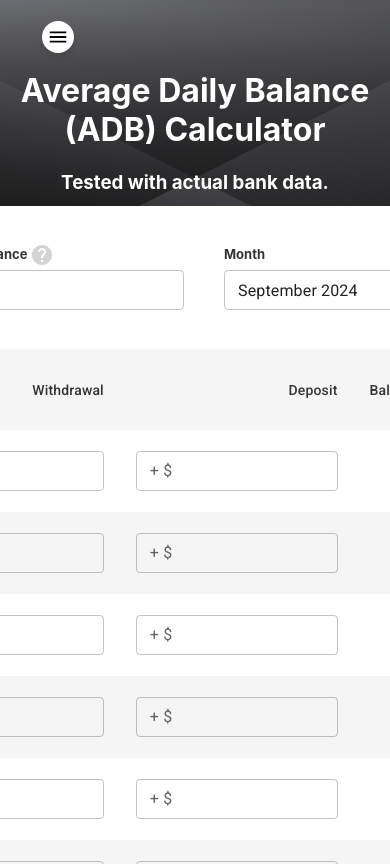
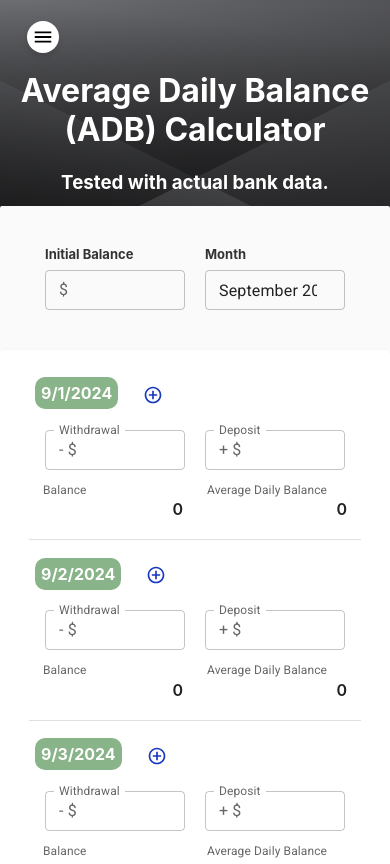
Before and after one commit to wopni1021/average-daily-balance-calculator, a React (Create React App) app in the folder my-app/: page / in a window 390 px wide. Built offline with nearby package versions, Linux system fonts and the light colour scheme.

Commit message:
[MB] Styling for table

```diff
--- a/my-app/src/App.scss
+++ b/my-app/src/App.scss
@@ -34,6 +34,12 @@
     display: flex;
     flex-direction: column;
   }
+
+  @media (max-width: 600px) {
+    .main-content {
+      width: auto;
+    }
+  }
 }
 
 .App-logo {
--- a/my-app/src/components/MainTable.scss
+++ b/my-app/src/components/MainTable.scss
@@ -91,3 +91,84 @@
     }
   }
 }
+
+@media (max-width: 600px) {
+  .adb-table {
+    width: auto;
+    &-init-day,
+    &-init-balance .MuiTextField-root {
+      width: 140px;
+    }
+
+    .MuiTextField-root {
+      width: 140px;
+    }
+
+    .MuiPaper-root {
+      padding-top: 30px;
+    }
+
+    &-value {
+      display: flex;
+      flex-direction: row;
+      justify-content: center;
+      &-field {
+        width: 140px;
+        max-width: 140px;
+        text-align: right;
+        padding: 12px;
+        font-weight: 600;
+      }
+
+      &-label {
+        text-align: left;
+        color: rgba(0, 0, 0, 0.6);
+        font-family: 'Roboto', 'Helvetica', 'Arial', sans-serif;
+        font-weight: 400;
+        font-size: 12px;
+        line-height: 1.4375em;
+        letter-spacing: 0.00938em;
+      }
+    }
+
+    &-deposit {
+      margin-left: 20px !important;
+    }
+
+    &-init {
+      background-color: rgba(0, 0, 0, 0.018);
+      &-day {
+        margin-left: 20px !important;
+      }
+    }
+
+    &-value-date-mobile {
+      padding: 0 0 20px;
+      margin: 0px 35px 0 35px;
+      font-weight: bold;
+      text-align: left;
+
+      &-day {
+        background-color: rgb(137, 179, 137);
+        border-radius: 10px;
+        padding: 6px;
+        color: white;
+      }
+      &-date {
+        background-color: rgb(137, 179, 137);
+        border-radius: 10px;
+        padding: 6px;
+        color: white;
+      }
+    }
+
+    &-add-item {
+      margin-left: 20px !important;
+      font-size: 11px !important;
+    }
+
+    &-card {
+      padding-bottom: 12px;
+    }
+  }
+}
--- a/my-app/src/components/MainTable.tsx
+++ b/my-app/src/components/MainTable.tsx
@@ -7,6 +7,7 @@ import TableCell, {
 } from '@mui/material/TableCell';
 import TableContainer from '@mui/material/TableContainer';
 import TableHead from '@mui/material/TableHead';
+import { useMediaQuery } from '@mui/material';
 import TableRow, { TableRowProps } from '@mui/material/TableRow';
 import Paper from '@mui/material/Paper';
 import TextField, { TextFieldProps } from '@mui/material/TextField';
@@ -22,7 +23,7 @@ import dayjs from 'dayjs';
 import Tooltip from '@mui/material/Tooltip';
 import AddCircleOutlineOutlinedIcon from '@mui/icons-material/AddCircleOutlineOutlined';
 import CalculationPanel from './CalculationPanel';
-import { Rows, InitialDate } from '../types';
+import { Rows, InitialDate, Row } from '../types';
 
 // types
 interface FixedWidthTableCellProps extends TableCellProps {
@@ -92,6 +93,7 @@ const isValidDecimal = (value: string) => {
 };
 
 const MainTable = () => {
+  const isMobile = useMediaQuery('(max-width:600px)');
   const firstDateOfCurrMonth = dayjs().date(1);
   const numOfDay = dayjs().daysInMonth();
   const initialRows = [...Array(numOfDay)].map((_, idx) => {
@@ -265,18 +267,27 @@ const MainTable = () => {
   };
 
   const renderRows = () => {
-    const allRows = rows.map((row, index) => (
-      <StyledTableRow
-        key={`${row.day}-${index}`}
-        sx={{ '&:last-child td, &:last-child th': { border: 0 } }}
-        day={row.day}
-      >
-        <StyledTableCell
-          component="th"
-          scope="row"
-          fixedWidth={VALUE_DATE_WIDTH}
-        >
-          {row.day !== rows[index - 1]?.day && (
+    const renderDay = (row: Row, index: number) => {
+      const isMainDay = row.day !== rows[index - 1]?.day;
+      if (isMobile) {
+        return (
+          isMainDay && (
+            <div className={`${ROOT}-value-date-mobile`}>
+              {initialDate?.isValid() && (
+                <span className={`${ROOT}-value-date-mobile-date`}>
+                  {initialDate
+                    .add(row.day - 1, 'day')
+                    .toDate()
+                    .toLocaleDateString()}
+                </span>
+              )}
+              {renderAddIcon(row, index)}
+            </div>
+          )
+        );
+      }
+      return (
+        isMainDay && (
           <div className={`${ROOT}-value-date`}>
             <div className={`${ROOT}-value-date-day`}>
               <div>Day</div>{' '}
@@ -291,14 +302,18 @@ const MainTable = () => {
               </span>
             )}
           </div>
-          )}
-        </StyledTableCell>
-        <StyledTableCell align="right">
+        )
+      );
+    };
+
+    const renderWidthdrawInput = (row: Row, index: number) => {
+      return (
         <TextField
           {...commonInputProps}
           id="withdr"
           variant="outlined"
           type="number"
+          label={isMobile ? 'Withdrawal' : ''}
           onChange={(e) => {
             handleChangeWithDr(e.target.value, index);
           }}
@@ -312,13 +327,17 @@ const MainTable = () => {
           }}
           value={row.withdraw || ''}
         />
-        </StyledTableCell>
-        <StyledTableCell align="right">
+      );
+    };
+
+    const renderDepositInput = (row: Row, index: number) => {
+      return (
         <TextField
           {...commonInputProps}
           id="depo"
           variant="outlined"
           type="number"
+          label={isMobile ? 'Deposit' : ''}
           onChange={(e) => {
             handleChangeDepo(e.target.value, index);
           }}
@@ -331,16 +350,13 @@ const MainTable = () => {
             },
           }}
           value={row.depo || ''}
+          className={`${ROOT}-deposit`}
         />
-        </StyledTableCell>
-        <StyledTableCell align="right">
-          {row.day !== rows[index + 1]?.day && formatNumber(row.balance)}
-        </StyledTableCell>
-        <StyledTableCell align="right">
-          {row.day !== rows[index + 1]?.day && formatNumber(row.adb)}
-        </StyledTableCell>
-        <StyledTableCell align="right">
-          {row.day !== rows[index + 1]?.day && (
+      );
+    };
+
+    const renderAddIcon = (_row: Row, index: number) => {
+      return (
         <Tooltip
           className={`${ROOT}-tooltip`}
           title="Add more transaction to the day"
@@ -365,7 +381,78 @@ const MainTable = () => {
             <AddCircleOutlineOutlinedIcon />
           </IconButton>
         </Tooltip>
+      );
+    };
+
+    if (isMobile) {
+      const allRows = rows.map((row, index) => (
+        <div className={`${ROOT}-card`}>
+          <div className={`${ROOT}-row-header`}>{renderDay(row, index)}</div>
+          <div>
+            {renderWidthdrawInput(row, index)}
+            {renderDepositInput(row, index)}
+          </div>
+          {row.day !== rows[index + 1]?.day && (
+            <>
+              <div className={`${ROOT}-value`}>
+                <div className={`${ROOT}-value-field`}>
+                  <div className={`${ROOT}-value-label`}>Balance </div>
+                  {row.day !== rows[index + 1]?.day &&
+                    formatNumber(row.balance)}
+                </div>
+
+                <div className={`${ROOT}-value-field`}>
+                  <div className={`${ROOT}-value-label`}>
+                    Average Daily Balance{' '}
+                  </div>
+                  {formatNumber(row.adb)}
+                </div>
+              </div>
+              {index !== rows.length - 1 && (
+                <hr
+                  style={{
+                    border: 'none',
+                    borderTop: '1px solid rgba(0, 0, 0, 0.12)',
+                    width: '85%',
+                  }}
+                />
               )}
+            </>
+          )}
+        </div>
+      ));
+
+      return allRows;
+    }
+
+    // if PC
+    const allRows = rows.map((row, index) => (
+      <StyledTableRow
+        key={`${row.day}-${index}`}
+        sx={{ '&:last-child td, &:last-child th': { border: 0 } }}
+        day={row.day}
+      >
+        <StyledTableCell
+          component="th"
+          scope="row"
+          fixedWidth={VALUE_DATE_WIDTH}
+        >
+          {renderDay(row, index)}
+        </StyledTableCell>
+        <StyledTableCell align="right">
+          {renderWidthdrawInput(row, index)}
+        </StyledTableCell>
+        <StyledTableCell align="right">
+          {renderDepositInput(row, index)}
+        </StyledTableCell>
+        <StyledTableCell align="right">
+          {row.day !== rows[index + 1]?.day && formatNumber(row.balance)}
+        </StyledTableCell>
+        <StyledTableCell align="right">
+          {row.day !== rows[index + 1]?.day && formatNumber(row.adb)}
+        </StyledTableCell>
+        <StyledTableCell align="right">
+          {row.day !== rows[index + 1]?.day && renderAddIcon(row, index)}
         </StyledTableCell>
       </StyledTableRow>
     ));
@@ -394,6 +481,7 @@ const MainTable = () => {
         <div className={`${ROOT}-init-balance`}>
           <div className={`${ROOT}-init-balance-label`}>
             <div className={`${ROOT}-init-label`}>Initial Balance</div>
+            {!isMobile && (
               <Tooltip
                 className={`${ROOT}-tooltip`}
                 title="The closing balance in the statement of previous month"
@@ -408,6 +496,7 @@ const MainTable = () => {
               >
                 <HelpIcon />
               </Tooltip>
+            )}
           </div>
           <TextField
             {...commonInputProps}
@@ -434,7 +523,8 @@ const MainTable = () => {
       </div>
 
       <TableContainer component={Paper}>
-        <Table sx={{ minWidth: 650 }} aria-label="simple table" stickyHeader>
+        <Table aria-label="simple table" stickyHeader>
+          {!isMobile && (
             <TableHead>
               <StyledTableRow>
                 <StyledTableCell fixedWidth={VALUE_DATE_WIDTH}>
@@ -473,6 +563,8 @@ const MainTable = () => {
                 <StyledTableCell align="right" />
               </StyledTableRow>
             </TableHead>
+          )}
+
           <TableBody>{renderRows()}</TableBody>
         </Table>
       </TableContainer>
--- a/my-app/src/components/Tab.scss
+++ b/my-app/src/components/Tab.scss
@@ -1,7 +1,7 @@
 .adb-tab {
   position: absolute;
   top: 16px;
-  left: 0;
+  left: -15px;
   z-index: 3;
   width: 100px;
 
--- a/my-app/src/types.ts
+++ b/my-app/src/types.ts
@@ -1,6 +1,6 @@
 import { Dayjs } from 'dayjs';
 
-interface Row {
+export interface Row {
   withdraw: number;
   depo: number;
   balance: number;
```
Lines whose indentation alone changed are shown as unchanged.
